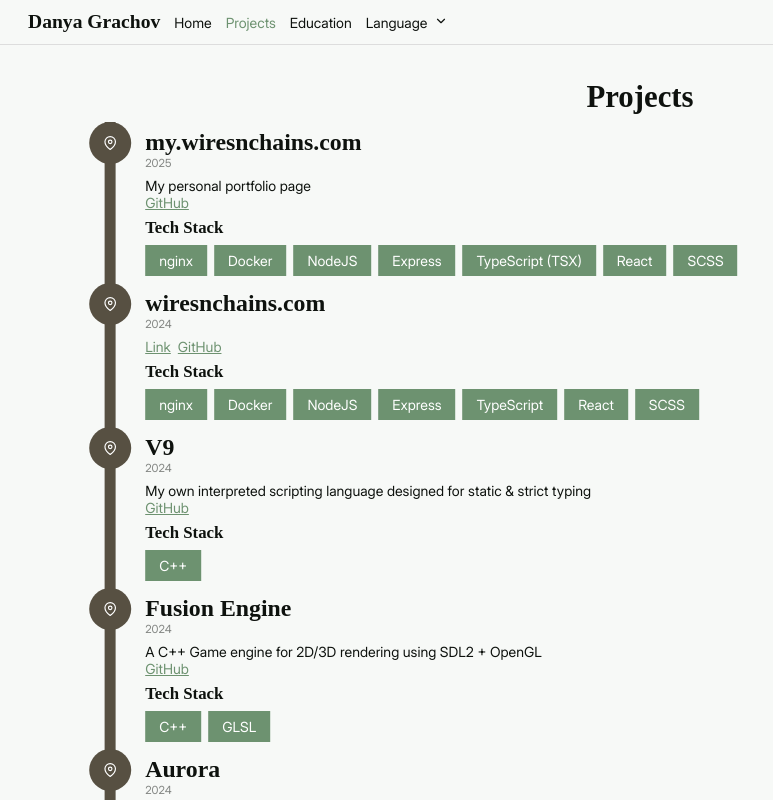
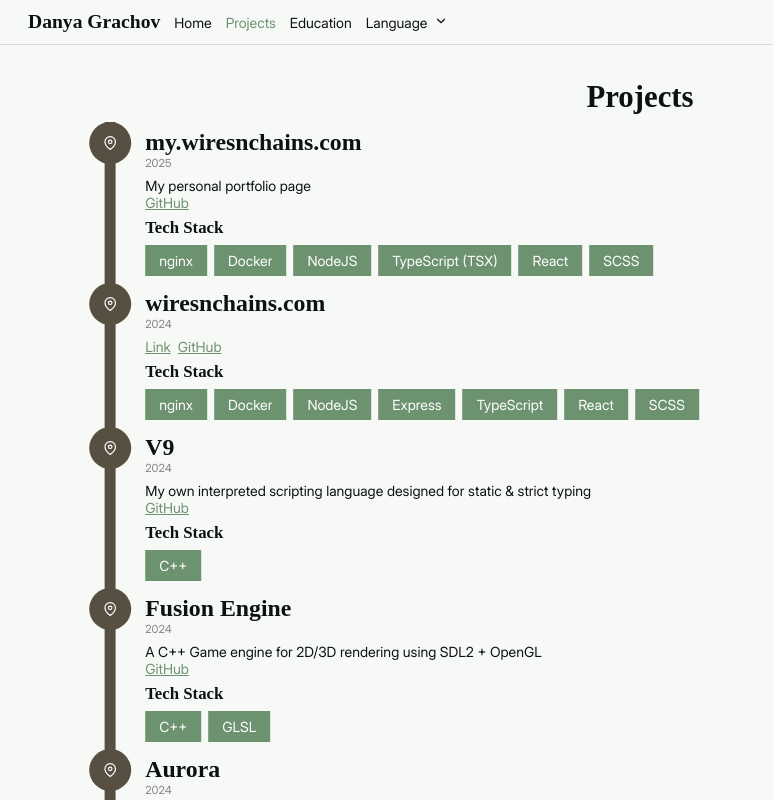
Before and after one commit to wiresnchains/wiresnchains-portfolio, a React (Create React App) app: page /projects in a window 1280 px wide. Shown: the top 800 px of the page, without its empty margins (0-773 px from the left). Built offline with nearby package versions, Linux system fonts and the light colour scheme; a web font is replaced by a local one.

Commit message:
Fix tech stack on projects page

```diff
--- a/src/views/Projects.tsx
+++ b/src/views/Projects.tsx
@@ -48,7 +48,6 @@ export function Projects() {
                                 <Tag label="Web server">nginx</Tag>
                                 <Tag label="Production environment">Docker</Tag>
                                 <Tag label="Build system">NodeJS</Tag>
-                                <Tag label="API server">Express</Tag>
                                 <Tag label="Static typing">TypeScript (TSX)</Tag>
                                 <Tag label="Frontend">React</Tag>
                                 <Tag label="Frontend">SCSS</Tag>
```
